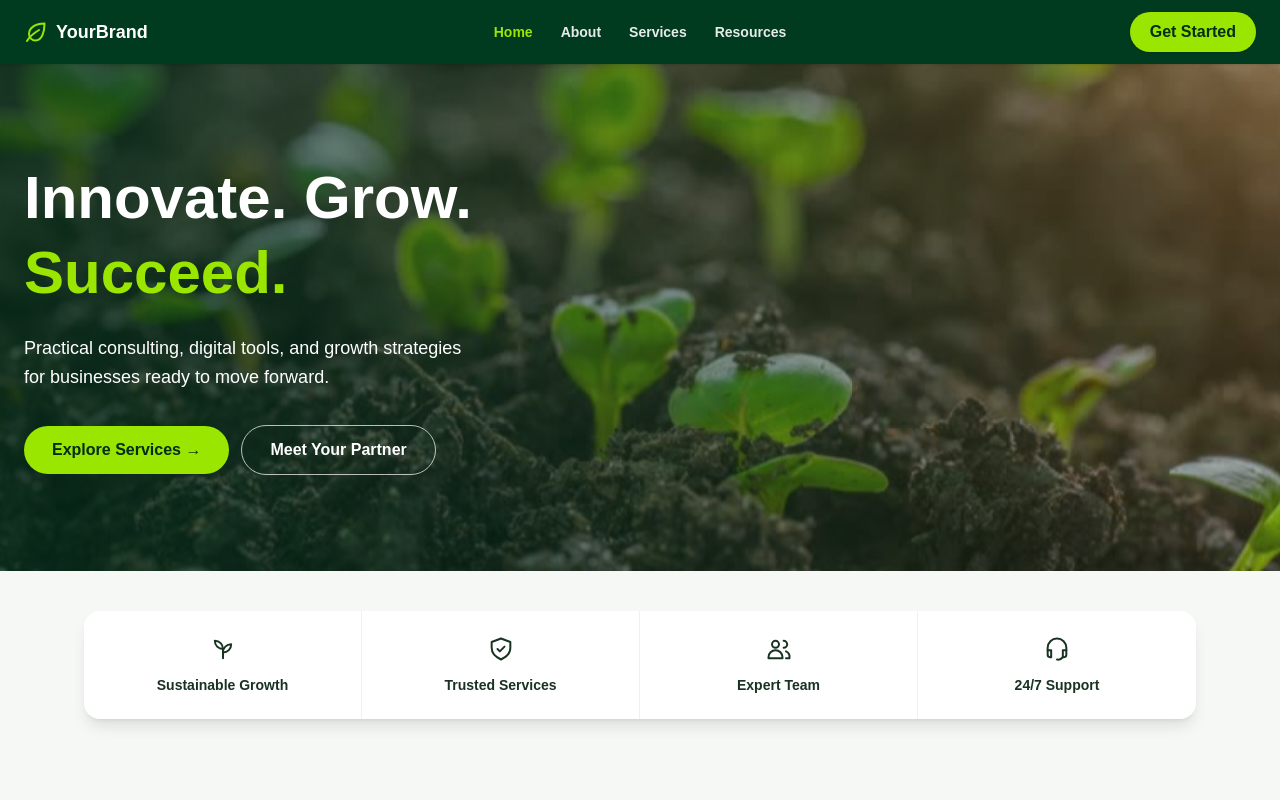
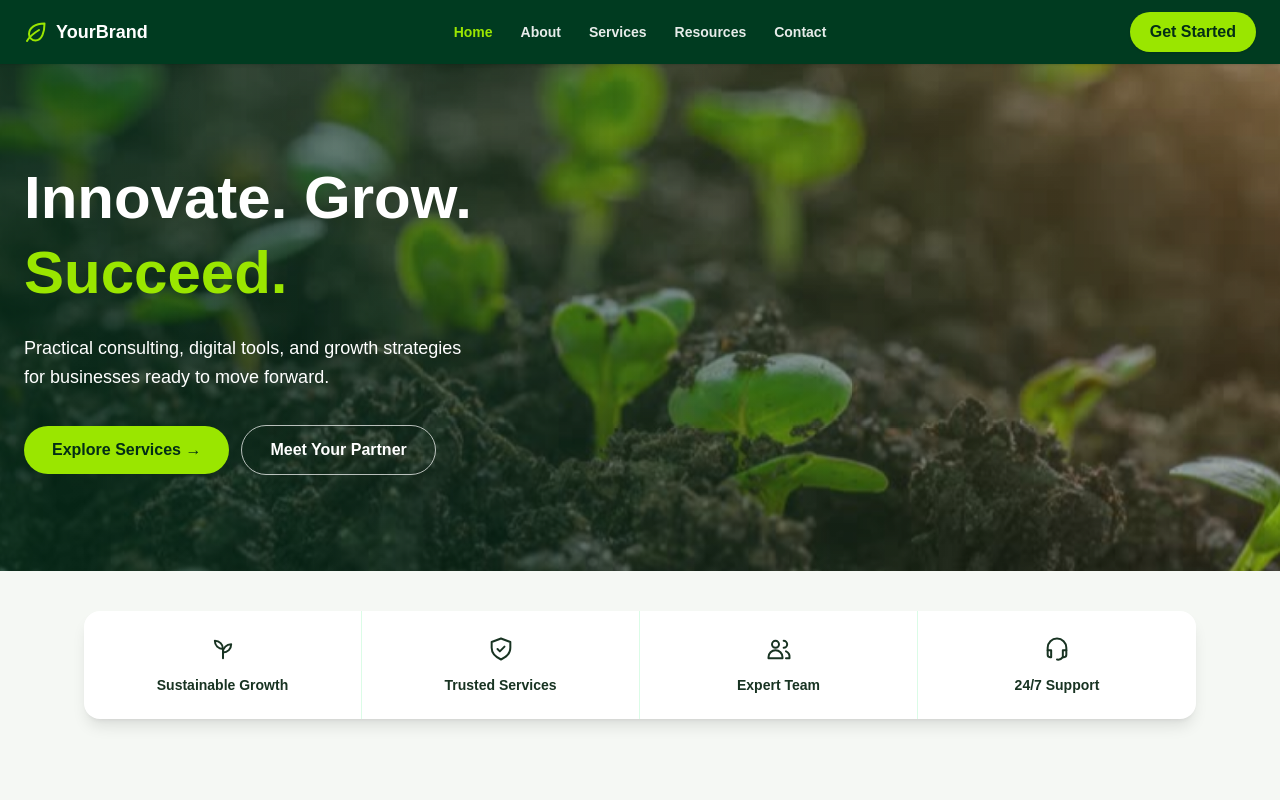
Before and after one commit to sahaanurag207-oss/react_2, a React (Vite) app: page / in a window 1280 px wide. Shown: the top 800 px of the page. Built offline with nearby package versions, Linux system fonts and the light colour scheme.

Commit message:
nav_bar_4

```diff
--- a/src/App.jsx
+++ b/src/App.jsx
@@ -37,6 +37,7 @@ function SiteLayout() {
     { name: 'About', path: '/about' },
     { name: 'Services', path: '/services' },
     { name: 'Resources', path: '/resources' },
+    { name: 'Contact', path: '/contact' },
   ]
 
   return (
```
